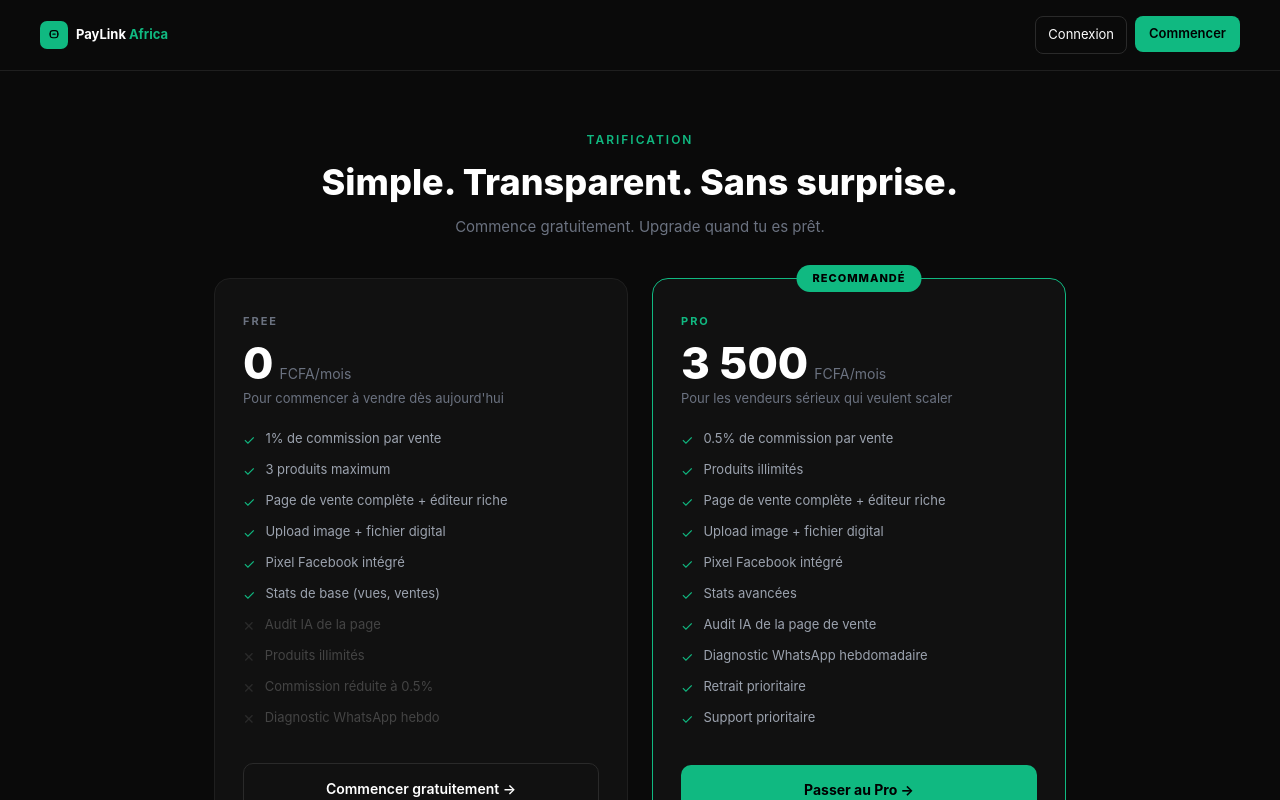
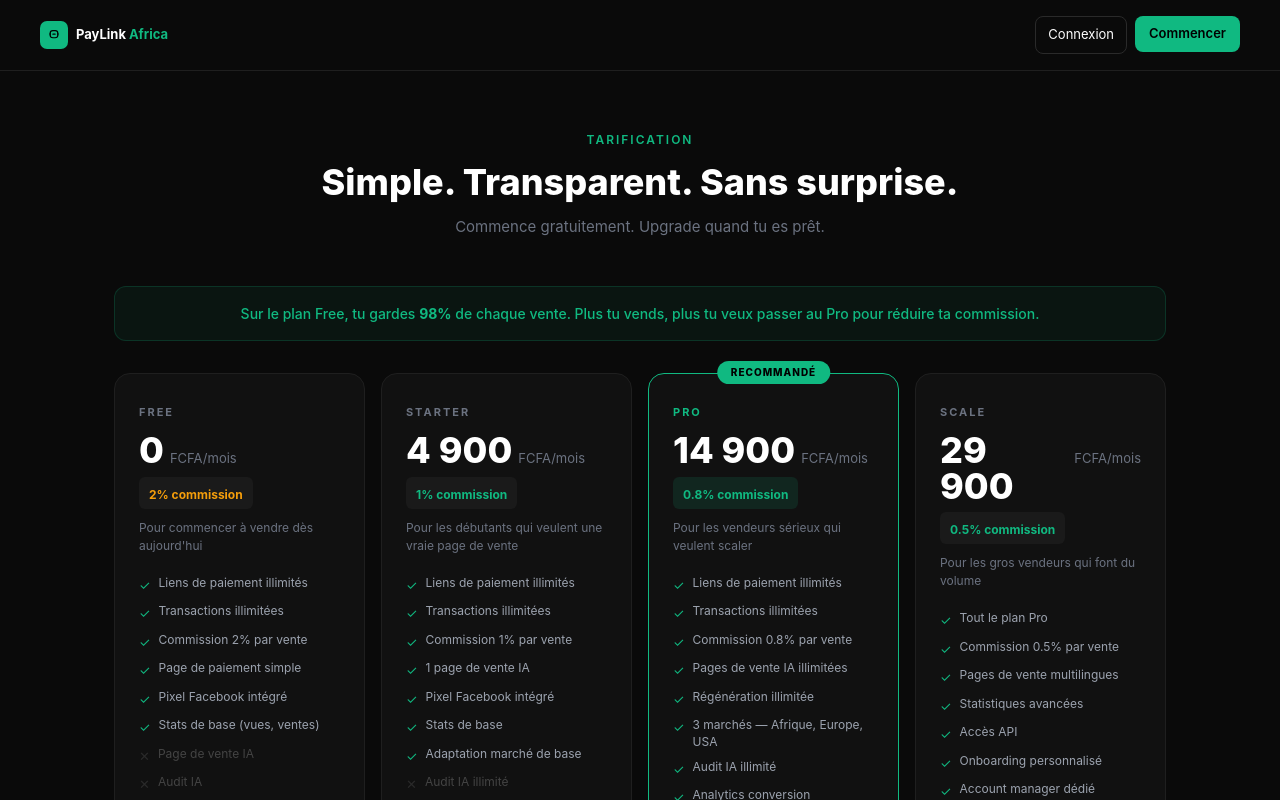
Before and after one commit to wahidgrowth/paylink-africa, a Next.js app: page /pricing in a window 1280 px wide. Shown: the top 800 px of the page. Built offline with nearby package versions, Linux system fonts and the light colour scheme.

Commit message:
feat: pricing page - 4 plans Free/Starter/Pro/Scale

```diff
--- a/app/pricing/page.tsx
+++ b/app/pricing/page.tsx
@@ -3,29 +3,49 @@ import Link from 'next/link'
 import Logo from '@/components/Logo'
 
 const freeFeatures = [
-  { text: '1% de commission par vente', included: true },
-  { text: '3 produits maximum', included: true },
-  { text: 'Page de vente complète + éditeur riche', included: true },
-  { text: 'Upload image + fichier digital', included: true },
+  { text: 'Liens de paiement illimités', included: true },
+  { text: 'Transactions illimitées', included: true },
+  { text: 'Commission 2% par vente', included: true },
+  { text: 'Page de paiement simple', included: true },
   { text: 'Pixel Facebook intégré', included: true },
   { text: 'Stats de base (vues, ventes)', included: true },
-  { text: 'Audit IA de la page', included: false },
-  { text: 'Produits illimités', included: false },
-  { text: 'Commission réduite à 0.5%', included: false },
-  { text: 'Diagnostic WhatsApp hebdo', included: false },
+  { text: 'Page de vente IA', included: false },
+  { text: 'Audit IA', included: false },
+  { text: 'Support WhatsApp', included: false },
+]
+
+const starterFeatures = [
+  { text: 'Liens de paiement illimités', included: true },
+  { text: 'Transactions illimitées', included: true },
+  { text: 'Commission 1% par vente', included: true },
+  { text: '1 page de vente IA', included: true },
+  { text: 'Pixel Facebook intégré', included: true },
+  { text: 'Stats de base', included: true },
+  { text: 'Adaptation marché de base', included: true },
+  { text: 'Audit IA illimité', included: false },
+  { text: 'Support WhatsApp', included: false },
 ]
 
 const proFeatures = [
-  { text: '0.5% de commission par vente', included: true },
-  { text: 'Produits illimités', included: true },
-  { text: 'Page de vente complète + éditeur riche', included: true },
-  { text: 'Upload image + fichier digital', included: true },
-  { text: 'Pixel Facebook intégré', included: true },
-  { text: 'Stats avancées', included: true },
-  { text: 'Audit IA de la page de vente', included: true },
-  { text: 'Diagnostic WhatsApp hebdomadaire', included: true },
-  { text: 'Retrait prioritaire', included: true },
-  { text: 'Support prioritaire', included: true },
+  { text: 'Liens de paiement illimités', included: true },
+  { text: 'Transactions illimitées', included: true },
+  { text: 'Commission 0.8% par vente', included: true },
+  { text: 'Pages de vente IA illimitées', included: true },
+  { text: 'Régénération illimitée', included: true },
+  { text: '3 marchés — Afrique, Europe, USA', included: true },
+  { text: 'Audit IA illimité', included: true },
+  { text: 'Analytics conversion', included: true },
+  { text: 'Support WhatsApp prioritaire', included: true },
+]
+
+const scaleFeatures = [
+  { text: 'Tout le plan Pro', included: true },
+  { text: 'Commission 0.5% par vente', included: true },
+  { text: 'Pages de vente multilingues', included: true },
+  { text: 'Statistiques avancées', included: true },
+  { text: 'Accès API', included: true },
+  { text: 'Onboarding personnalisé', included: true },
+  { text: 'Account manager dédié', included: true },
 ]
 
 const ShieldIcon = () => <svg width="24" height="24" viewBox="0 0 24 24" fill="none" stroke="currentColor" strokeWidth="2" strokeLinecap="round" strokeLinejoin="round"><path d="M12 22s8-4 8-10V5l-8-3-8 3v7c0 6 8 10 8 10z"/></svg>
@@ -36,14 +56,18 @@ export default function PricingPage() {
 
       <style>{`
         .pricing-nav { padding: 16px 40px; }
-        .pricing-cards { display: grid; grid-template-columns: repeat(2, 1fr); gap: 24px; margin-bottom: 40px; }
+        .pricing-cards-4 { display: grid; grid-template-columns: repeat(4, 1fr); gap: 16px; margin-bottom: 40px; }
         .pricing-calc-grid { display: grid; grid-template-columns: repeat(3, 1fr); gap: 16px; }
         .pricing-h1 { font-size: 36px; }
         .pricing-pad { padding: 60px 24px; }
 
+        @media (max-width: 1024px) {
+          .pricing-cards-4 { grid-template-columns: repeat(2, 1fr); gap: 20px; }
+        }
+
         @media (max-width: 767px) {
           .pricing-nav { padding: 16px; }
-          .pricing-cards { grid-template-columns: 1fr; gap: 20px; margin-bottom: 28px; }
+          .pricing-cards-4 { grid-template-columns: 1fr; gap: 20px; margin-bottom: 28px; }
           .pricing-calc-grid { gap: 8px; }
           .pricing-h1 { font-size: 24px; }
           .pricing-pad { padding: 40px 16px; }
@@ -65,10 +89,10 @@ export default function PricingPage() {
         </div>
       </nav>
 
-      <div className="pricing-pad" style={{ maxWidth: '900px', margin: '0 auto' }}>
+      <div className="pricing-pad" style={{ maxWidth: '1100px', margin: '0 auto' }}>
 
         {/* HEADER */}
-        <div style={{ textAlign: 'center', marginBottom: '40px' }}>
+        <div style={{ textAlign: 'center', marginBottom: '48px' }}>
           <p style={{ fontSize: '12px', color: '#10B981', fontWeight: '600', letterSpacing: '2px', textTransform: 'uppercase', margin: '0 0 12px' }}>Tarification</p>
           <h1 className="pricing-h1" style={{ fontWeight: '800', color: '#fff', margin: '0 0 12px', lineHeight: '1.2' }}>
             Simple. Transparent. Sans surprise.
@@ -78,58 +102,127 @@ export default function PricingPage() {
           </p>
         </div>
 
-        {/* CARTES */}
-        <div className="pricing-cards">
+        {/* LOGIQUE FREE */}
+        <div style={{ background: '#10B98110', borderRadius: '12px', padding: '16px 20px', border: '0.5px solid #10B98130', marginBottom: '32px', textAlign: 'center' }}>
+          <p style={{ fontSize: '14px', color: '#10B981', margin: 0, fontWeight: '500' }}>
+            Sur le plan Free, tu gardes <strong>98%</strong> de chaque vente. Plus tu vends, plus tu veux passer au Pro pour réduire ta commission.
+          </p>
+        </div>
+
+        {/* 4 CARTES */}
+        <div className="pricing-cards-4">
 
           {/* FREE */}
-          <div style={{ background: '#111111', borderRadius: '16px', padding: '28px', border: '0.5px solid #1F1F1F', display: 'flex', flexDirection: 'column' }}>
+          <div style={{ background: '#111111', borderRadius: '16px', padding: '24px', border: '0.5px solid #1F1F1F', display: 'flex', flexDirection: 'column' }}>
             <div style={{ marginBottom: '20px' }}>
               <span style={{ fontSize: '11px', color: '#6B7280', fontWeight: '700', letterSpacing: '2px', textTransform: 'uppercase' }}>FREE</span>
               <div style={{ display: 'flex', alignItems: 'baseline', gap: '6px', margin: '10px 0 4px' }}>
-                <span style={{ fontSize: '44px', fontWeight: '800', color: '#fff', lineHeight: 1 }}>0</span>
-                <span style={{ fontSize: '14px', color: '#6B7280' }}>FCFA/mois</span>
+                <span style={{ fontSize: '36px', fontWeight: '800', color: '#fff', lineHeight: 1 }}>0</span>
+                <span style={{ fontSize: '13px', color: '#6B7280' }}>FCFA/mois</span>
               </div>
-              <p style={{ fontSize: '13px', color: '#6B7280', margin: 0 }}>Pour commencer à vendre dès aujourd'hui</p>
+              <div style={{ display: 'inline-block', background: '#1A1A1A', borderRadius: '6px', padding: '4px 10px', marginTop: '4px' }}>
+                <span style={{ fontSize: '12px', color: '#F59E0B', fontWeight: '700' }}>2% commission</span>
+              </div>
+              <p style={{ fontSize: '12px', color: '#6B7280', margin: '10px 0 0', lineHeight: '1.5' }}>Pour commencer à vendre dès aujourd'hui</p>
             </div>
-            <div style={{ flex: 1, marginBottom: '24px' }}>
+            <div style={{ flex: 1, marginBottom: '20px' }}>
               {freeFeatures.map((feature, i) => (
-                <div key={i} style={{ display: 'flex', alignItems: 'center', gap: '10px', marginBottom: '10px' }}>
-                  <span style={{ fontSize: '14px', color: feature.included ? '#10B981' : '#2a2a2a', flexShrink: 0 }}>{feature.included ? '✓' : '✕'}</span>
-                  <span style={{ fontSize: '13px', color: feature.included ? '#9CA3AF' : '#444' }}>{feature.text}</span>
+                <div key={i} style={{ display: 'flex', alignItems: 'flex-start', gap: '8px', marginBottom: '8px' }}>
+                  <span style={{ fontSize: '13px', color: feature.included ? '#10B981' : '#2a2a2a', flexShrink: 0, marginTop: '1px' }}>{feature.included ? '✓' : '✕'}</span>
+                  <span style={{ fontSize: '12px', color: feature.included ? '#9CA3AF' : '#444', lineHeight: '1.4' }}>{feature.text}</span>
                 </div>
               ))}
             </div>
             <Link href="/auth" style={{ textDecoration: 'none' }}>
-              <button style={{ width: '100%', background: 'transparent', border: '0.5px solid #2a2a2a', color: '#fff', fontSize: '14px', fontWeight: '600', padding: '14px', borderRadius: '10px', cursor: 'pointer' }}>
+              <button style={{ width: '100%', background: 'transparent', border: '0.5px solid #2a2a2a', color: '#fff', fontSize: '13px', fontWeight: '600', padding: '12px', borderRadius: '10px', cursor: 'pointer' }}>
                 Commencer gratuitement →
               </button>
             </Link>
           </div>
 
+          {/* STARTER */}
+          <div style={{ background: '#111111', borderRadius: '16px', padding: '24px', border: '0.5px solid #1F1F1F', display: 'flex', flexDirection: 'column' }}>
+            <div style={{ marginBottom: '20px' }}>
+              <span style={{ fontSize: '11px', color: '#6B7280', fontWeight: '700', letterSpacing: '2px', textTransform: 'uppercase' }}>STARTER</span>
+              <div style={{ display: 'flex', alignItems: 'baseline', gap: '6px', margin: '10px 0 4px' }}>
+                <span style={{ fontSize: '36px', fontWeight: '800', color: '#fff', lineHeight: 1 }}>4 900</span>
+                <span style={{ fontSize: '13px', color: '#6B7280' }}>FCFA/mois</span>
+              </div>
+              <div style={{ display: 'inline-block', background: '#1A1A1A', borderRadius: '6px', padding: '4px 10px', marginTop: '4px' }}>
+                <span style={{ fontSize: '12px', color: '#10B981', fontWeight: '700' }}>1% commission</span>
+              </div>
+              <p style={{ fontSize: '12px', color: '#6B7280', margin: '10px 0 0', lineHeight: '1.5' }}>Pour les débutants qui veulent une vraie page de vente</p>
+            </div>
+            <div style={{ flex: 1, marginBottom: '20px' }}>
+              {starterFeatures.map((feature, i) => (
+                <div key={i} style={{ display: 'flex', alignItems: 'flex-start', gap: '8px', marginBottom: '8px' }}>
+                  <span style={{ fontSize: '13px', color: feature.included ? '#10B981' : '#2a2a2a', flexShrink: 0, marginTop: '1px' }}>{feature.included ? '✓' : '✕'}</span>
+                  <span style={{ fontSize: '12px', color: feature.included ? '#9CA3AF' : '#444', lineHeight: '1.4' }}>{feature.text}</span>
+                </div>
+              ))}
+            </div>
+            <Link href="/auth" style={{ textDecoration: 'none' }}>
+              <button style={{ width: '100%', background: 'transparent', border: '0.5px solid #2a2a2a', color: '#fff', fontSize: '13px', fontWeight: '600', padding: '12px', borderRadius: '10px', cursor: 'pointer' }}>
+                Choisir Starter →
+              </button>
+            </Link>
+          </div>
+
           {/* PRO */}
-          <div style={{ background: '#111111', borderRadius: '16px', padding: '28px', border: '1.5px solid #10B981', position: 'relative', display: 'flex', flexDirection: 'column' }}>
-            <div style={{ position: 'absolute', top: '-14px', left: '50%', transform: 'translateX(-50%)', background: '#10B981', color: '#000', fontSize: '11px', fontWeight: '800', padding: '5px 16px', borderRadius: '20px', whiteSpace: 'nowrap', letterSpacing: '1px' }}>
+          <div style={{ background: '#111111', borderRadius: '16px', padding: '24px', border: '1.5px solid #10B981', position: 'relative', display: 'flex', flexDirection: 'column' }}>
+            <div style={{ position: 'absolute', top: '-13px', left: '50%', transform: 'translateX(-50%)', background: '#10B981', color: '#000', fontSize: '10px', fontWeight: '800', padding: '4px 14px', borderRadius: '20px', whiteSpace: 'nowrap', letterSpacing: '1px' }}>
               RECOMMANDÉ
             </div>
             <div style={{ marginBottom: '20px' }}>
               <span style={{ fontSize: '11px', color: '#10B981', fontWeight: '700', letterSpacing: '2px', textTransform: 'uppercase' }}>PRO</span>
               <div style={{ display: 'flex', alignItems: 'baseline', gap: '6px', margin: '10px 0 4px' }}>
-                <span style={{ fontSize: '44px', fontWeight: '800', color: '#fff', lineHeight: 1 }}>3 500</span>
-                <span style={{ fontSize: '14px', color: '#6B7280' }}>FCFA/mois</span>
+                <span style={{ fontSize: '36px', fontWeight: '800', color: '#fff', lineHeight: 1 }}>14 900</span>
+                <span style={{ fontSize: '13px', color: '#6B7280' }}>FCFA/mois</span>
               </div>
-              <p style={{ fontSize: '13px', color: '#6B7280', margin: 0 }}>Pour les vendeurs sérieux qui veulent scaler</p>
+              <div style={{ display: 'inline-block', background: '#10B98120', borderRadius: '6px', padding: '4px 10px', marginTop: '4px' }}>
+                <span style={{ fontSize: '12px', color: '#10B981', fontWeight: '700' }}>0.8% commission</span>
+              </div>
+              <p style={{ fontSize: '12px', color: '#6B7280', margin: '10px 0 0', lineHeight: '1.5' }}>Pour les vendeurs sérieux qui veulent scaler</p>
             </div>
-            <div style={{ flex: 1, marginBottom: '24px' }}>
+            <div style={{ flex: 1, marginBottom: '20px' }}>
               {proFeatures.map((feature, i) => (
-                <div key={i} style={{ display: 'flex', alignItems: 'center', gap: '10px', marginBottom: '10px' }}>
-                  <span style={{ fontSize: '14px', color: '#10B981', flexShrink: 0 }}>✓</span>
-                  <span style={{ fontSize: '13px', color: '#9CA3AF' }}>{feature.text}</span>
+                <div key={i} style={{ display: 'flex', alignItems: 'flex-start', gap: '8px', marginBottom: '8px' }}>
+                  <span style={{ fontSize: '13px', color: '#10B981', flexShrink: 0, marginTop: '1px' }}>✓</span>
+                  <span style={{ fontSize: '12px', color: '#9CA3AF', lineHeight: '1.4' }}>{feature.text}</span>
                 </div>
               ))}
             </div>
             <Link href="/auth" style={{ textDecoration: 'none' }}>
-              <button style={{ width: '100%', background: '#10B981', border: 'none', color: '#000', fontSize: '14px', fontWeight: '700', padding: '14px', borderRadius: '10px', cursor: 'pointer' }}>
+              <button style={{ width: '100%', background: '#10B981', border: 'none', color: '#000', fontSize: '13px', fontWeight: '700', padding: '12px', borderRadius: '10px', cursor: 'pointer' }}>
                 Passer au Pro →
+              </button>
+            </Link>
+          </div>
+
+          {/* SCALE */}
+          <div style={{ background: '#111111', borderRadius: '16px', padding: '24px', border: '0.5px solid #1F1F1F', display: 'flex', flexDirection: 'column' }}>
+            <div style={{ marginBottom: '20px' }}>
+              <span style={{ fontSize: '11px', color: '#6B7280', fontWeight: '700', letterSpacing: '2px', textTransform: 'uppercase' }}>SCALE</span>
+              <div style={{ display: 'flex', alignItems: 'baseline', gap: '6px', margin: '10px 0 4px' }}>
+                <span style={{ fontSize: '36px', fontWeight: '800', color: '#fff', lineHeight: 1 }}>29 900</span>
+                <span style={{ fontSize: '13px', color: '#6B7280' }}>FCFA/mois</span>
+              </div>
+              <div style={{ display: 'inline-block', background: '#1A1A1A', borderRadius: '6px', padding: '4px 10px', marginTop: '4px' }}>
+                <span style={{ fontSize: '12px', color: '#10B981', fontWeight: '700' }}>0.5% commission</span>
+              </div>
+              <p style={{ fontSize: '12px', color: '#6B7280', margin: '10px 0 0', lineHeight: '1.5' }}>Pour les gros vendeurs qui font du volume</p>
+            </div>
+            <div style={{ flex: 1, marginBottom: '20px' }}>
+              {scaleFeatures.map((feature, i) => (
+                <div key={i} style={{ display: 'flex', alignItems: 'flex-start', gap: '8px', marginBottom: '8px' }}>
+                  <span style={{ fontSize: '13px', color: '#10B981', flexShrink: 0, marginTop: '1px' }}>✓</span>
+                  <span style={{ fontSize: '12px', color: '#9CA3AF', lineHeight: '1.4' }}>{feature.text}</span>
+                </div>
+              ))}
+            </div>
+            <Link href="/auth" style={{ textDecoration: 'none' }}>
+              <button style={{ width: '100%', background: 'transparent', border: '0.5px solid #2a2a2a', color: '#fff', fontSize: '13px', fontWeight: '600', padding: '12px', borderRadius: '10px', cursor: 'pointer' }}>
+                Choisir Scale →
               </button>
             </Link>
           </div>
@@ -143,8 +236,8 @@ export default function PricingPage() {
           <div className="pricing-calc-grid">
             {[
               { label: 'Concurrents', value: '85 000', sub: '15% de frais', color: '#EF4444', bg: '#EF444415' },
-              { label: 'PayLink Free', value: '99 000', sub: '1% commission', color: '#10B981', bg: '#10B98115' },
-              { label: 'PayLink Pro', value: '99 500', sub: '0.5% commission', color: '#10B981', bg: '#10B98120' },
+              { label: 'PayLink Free', value: '98 000', sub: '2% commission', color: '#F59E0B', bg: '#F59E0B15' },
+              { label: 'PayLink Pro', value: '99 200', sub: '0.8% commission', color: '#10B981', bg: '#10B98115' },
             ].map((item, i) => (
               <div key={i} style={{ background: item.bg, borderRadius: '10px', padding: '14px 8px', textAlign: 'center', border: `0.5px solid ${item.color}30` }}>
                 <p style={{ margin: '0 0 4px', fontSize: '11px', color: '#6B7280', fontWeight: '600' }}>{item.label}</p>
```
